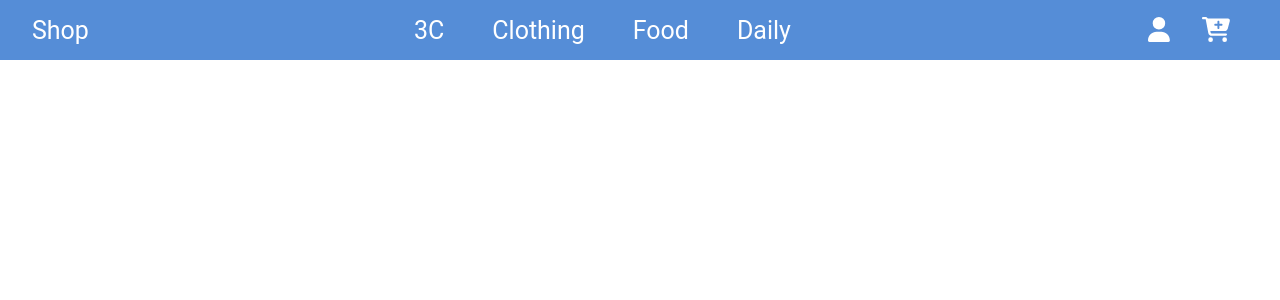
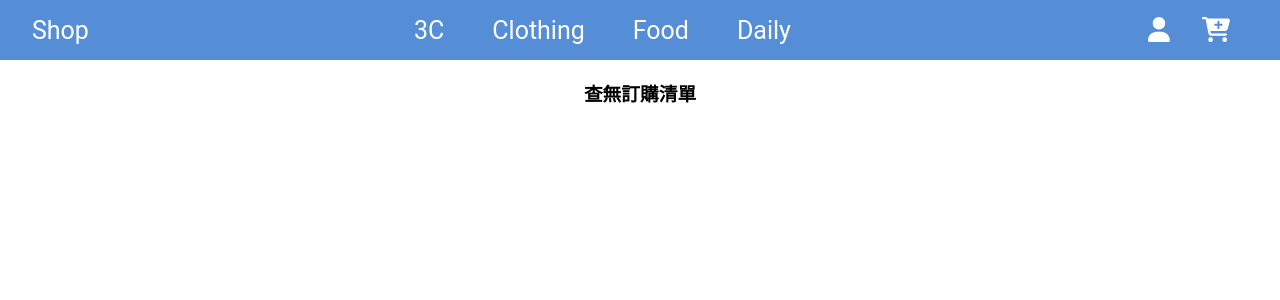
Before and after one commit to Larryz1215/react-shop, a React (Vite) app: page /orderlist in a window 1280 px wide. Shown: the top 300 px of the page. Built offline with nearby package versions, Linux system fonts and the light colour scheme.

Commit message:
orderlist

```diff
--- a/src/pages/cart/orderList.jsx
+++ b/src/pages/cart/orderList.jsx
@@ -7,8 +7,10 @@ export const OrderList = () => {
   return (
     <div className="orderList">
       <>
-        {order &&
+        {order != null ? (
           order.map((data, i) => (
+            <>
+              <h1>訂購清單</h1>
               <div className="order" key={i}>
                 <span>訂單:{i + 1}</span>
                 <table>
@@ -50,7 +52,11 @@ export const OrderList = () => {
                 </table>
                 <p>總金額:${data.totalAmount}</p>
               </div>
-          ))}
+            </>
+          ))
+        ) : (
+          <h3>查無訂購清單</h3>
+        )}
       </>
     </div>
   );
```
Lines whose indentation alone changed are shown as unchanged.
